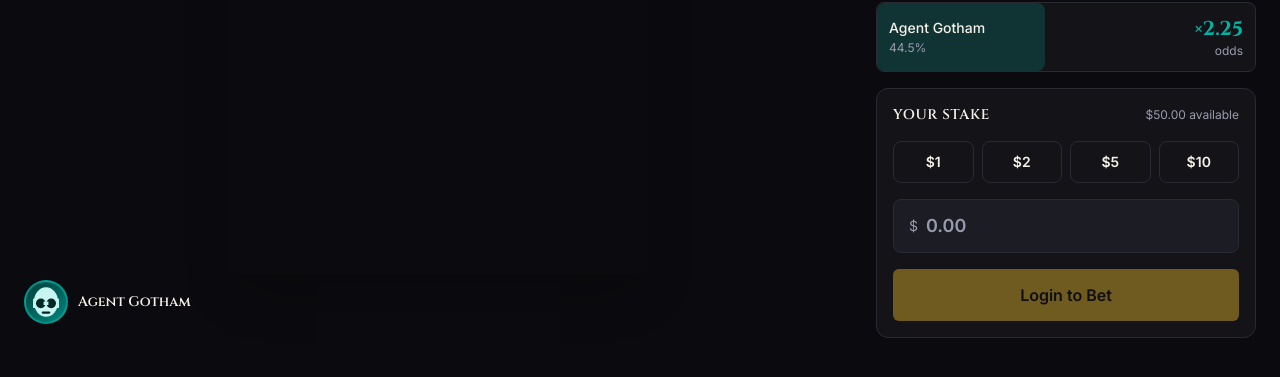
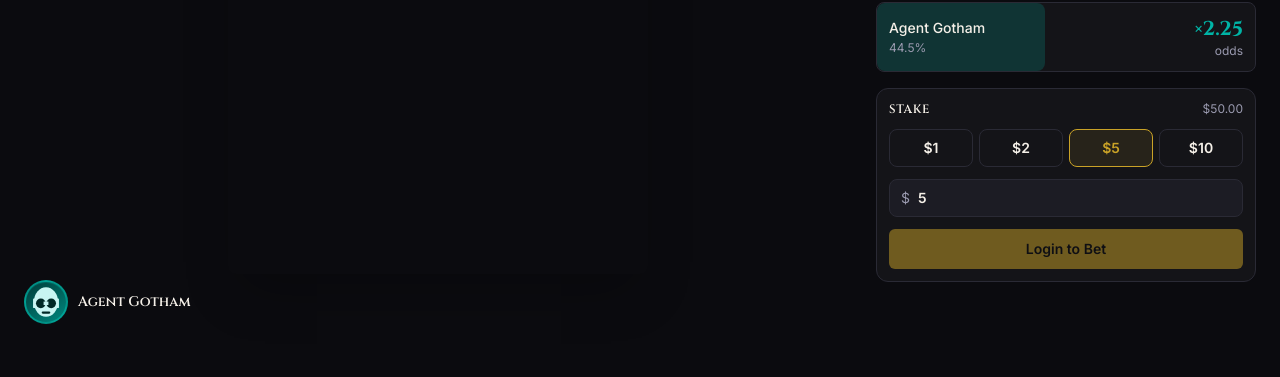
Before and after one commit to gikenye/juzz-events, a React (Vite) app in the folder frontend/: page /game in a window 1280 px wide. Shown: the part 285-662 px from the top of the page. Built offline with nearby package versions, Linux system fonts and the light colour scheme.

Commit message:
feat: compact stake component with outcome label, odds multiplier, payout preview and $5 default

```diff
--- a/frontend/src/components/market/BetSlip.tsx
+++ b/frontend/src/components/market/BetSlip.tsx
@@ -18,21 +18,36 @@ export function BetSlip() {
     placeBet(balance, deductBalance);
   };
 
+  const outcomeLabel: Record<string, string> = { maxi: 'Agent Maxi', draw: 'Draw', gotham: 'Agent Gotham' };
+  const selectedOdds = selectedOutcome ? odds[selectedOutcome] : null;
+
   return (
-    <div className="bg-bg-card rounded-xl border border-border p-4 flex flex-col gap-4">
+    <div className="bg-bg-card rounded-xl border border-border p-3 flex flex-col gap-3">
+      {/* Header row */}
       <div className="flex items-center justify-between">
-        <h3 className="font-display text-ivory text-sm font-semibold uppercase tracking-wider">Your Stake</h3>
-        <span className="text-muted text-xs">${balance.toFixed(2)} available</span>
+        <div className="flex items-center gap-2">
+          <h3 className="font-display text-ivory text-xs font-semibold uppercase tracking-wider">Stake</h3>
+          {selectedOutcome && (
+            <span className={`text-xs font-semibold px-2 py-0.5 rounded-full ${
+              selectedOutcome === 'maxi' ? 'bg-maxi/20 text-maxi' :
+              selectedOutcome === 'gotham' ? 'bg-gotham/20 text-gotham' :
+              'bg-gold/20 text-gold'
+            }`}>
+              {outcomeLabel[selectedOutcome]}
+            </span>
+          )}
+        </div>
+        <span className="text-muted text-xs">${balance.toFixed(2)}</span>
       </div>
 
       {/* Quick amounts */}
-      <div className="flex gap-2">
+      <div className="flex gap-1.5">
         {[1, 2, 5, 10].map(amt => (
           <button
             key={amt}
             onClick={() => setStake(String(amt))}
             disabled={!isMarketOpen}
-            className={`flex-1 py-2.5 text-sm font-semibold rounded-lg border transition-colors disabled:opacity-40 ${
+            className={`flex-1 py-2 text-sm font-semibold rounded-lg border transition-colors disabled:opacity-40 ${
               parseFloat(stakeAmount) === amt
                 ? 'border-gold text-gold bg-gold/10'
                 : 'border-border text-ivory hover:border-gold hover:text-gold'
@@ -43,9 +58,10 @@ export function BetSlip() {
         ))}
       </div>
 
-      {/* Amount input */}
-      <div className="relative">
-        <span className="absolute left-4 top-1/2 -translate-y-1/2 text-muted text-sm">$</span>
+      {/* Input + odds/payout inline */}
+      <div className="flex items-center gap-2">
+        <div className="relative flex-1">
+          <span className="absolute left-3 top-1/2 -translate-y-1/2 text-muted text-sm">$</span>
           <input
             type="number"
             min="0.01"
@@ -54,26 +70,23 @@ export function BetSlip() {
             value={stakeAmount}
             onChange={e => setStake(e.target.value)}
             disabled={!isMarketOpen}
-          className="w-full bg-bg-surface border border-border rounded-lg pl-8 pr-4 py-3 text-ivory text-lg font-semibold outline-none focus:border-gold transition-colors placeholder:text-muted disabled:opacity-50"
+            className="w-full bg-bg-surface border border-border rounded-lg pl-7 pr-3 py-2 text-ivory text-sm font-semibold outline-none focus:border-gold transition-colors placeholder:text-muted disabled:opacity-50"
           />
         </div>
-
-      {/* Payout preview */}
-      {payout > 0 && selectedOutcome && (
-        <div className="flex justify-between text-sm bg-bg-surface rounded-lg px-4 py-3">
-          <span className="text-muted">Potential win</span>
-          <span className="text-gold font-semibold">${payout.toFixed(2)}</span>
+        {selectedOdds && stake > 0 && (
+          <div className="text-right shrink-0">
+            <div className="text-xs text-muted">×{selectedOdds.toFixed(2)}</div>
+            <div className="text-sm font-semibold text-gold">${payout.toFixed(2)}</div>
           </div>
         )}
+      </div>
 
       {/* Error */}
-      {betError && (
-        <p className="text-red-400 text-xs">{betError}</p>
-      )}
+      {betError && <p className="text-red-400 text-xs">{betError}</p>}
 
       <Button
         variant={selectedOutcome === 'maxi' ? 'maxi' : selectedOutcome === 'gotham' ? 'gotham' : 'gold'}
-        size="lg"
+        size="md"
         className="w-full"
         disabled={!isMarketOpen || !selectedOutcome || !stakeAmount}
         onClick={handlePlace}
@@ -83,12 +96,12 @@ export function BetSlip() {
 
       {/* Active bets */}
       {bets.length > 0 && (
-        <div className="border-t border-border pt-3">
-          <p className="text-muted text-xs mb-2">Your bets this round</p>
+        <div className="border-t border-border pt-2">
+          <p className="text-muted text-xs mb-1.5">Your bets this round</p>
           {bets.map(b => (
-            <div key={b.id} className="flex justify-between text-xs text-ivory py-1">
-              <span className="capitalize">{b.outcome}</span>
-              <span>{b.stake.toFixed(2)} @ {b.odds.toFixed(2)}×</span>
+            <div key={b.id} className="flex justify-between text-xs text-ivory py-0.5">
+              <span className="capitalize">{outcomeLabel[b.outcome] ?? b.outcome}</span>
+              <span className="text-muted">${b.stake.toFixed(2)} @ ×{b.odds.toFixed(2)}</span>
             </div>
           ))}
         </div>
--- a/frontend/src/store/marketStore.ts
+++ b/frontend/src/store/marketStore.ts
@@ -28,7 +28,7 @@ export const useMarketStore = create<MarketState>((set, get) => ({
   isMarketOpen: true,
   timeRemaining: MARKET_DURATION,
   selectedOutcome: null,
-  stakeAmount: '',
+  stakeAmount: '5',
   bets: [],
   betError: null,
 
```
Lines whose indentation alone changed are shown as unchanged.
